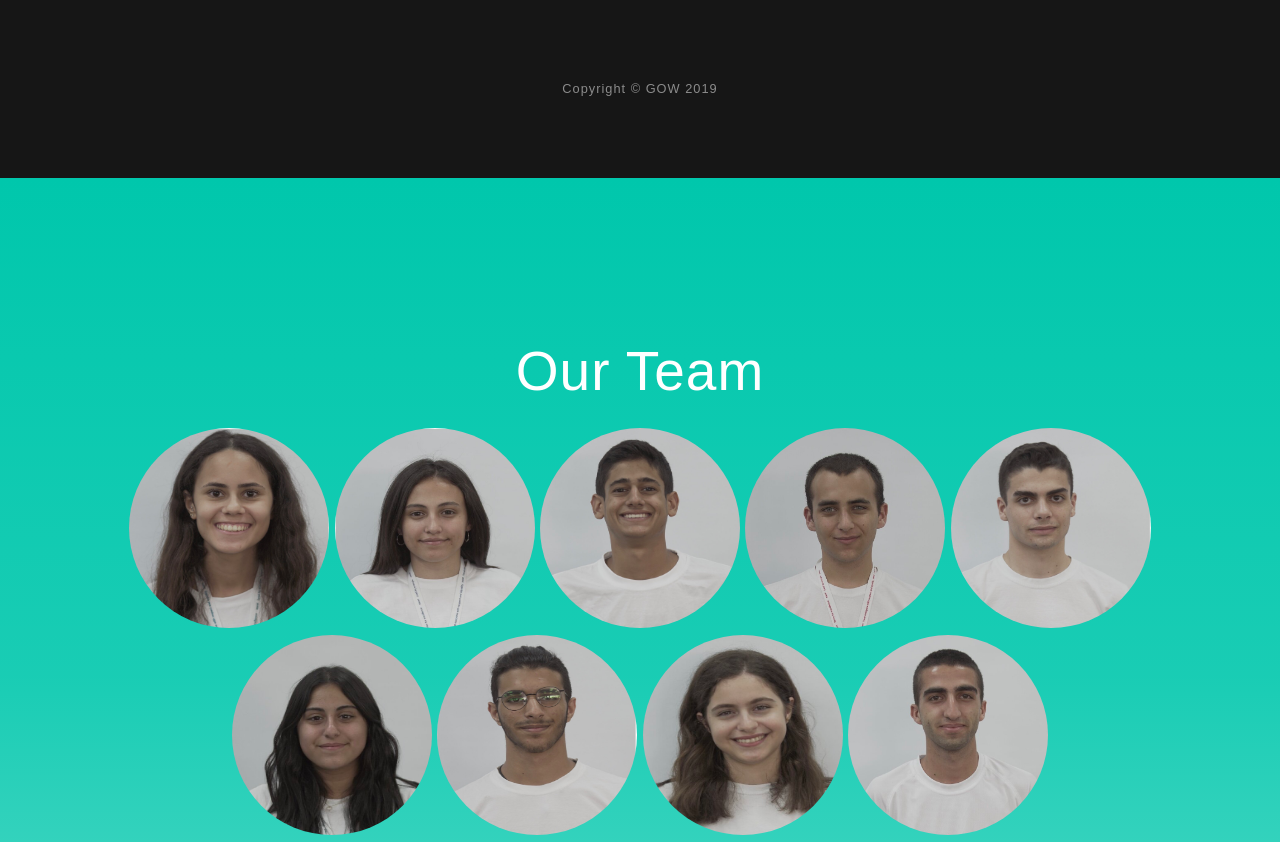
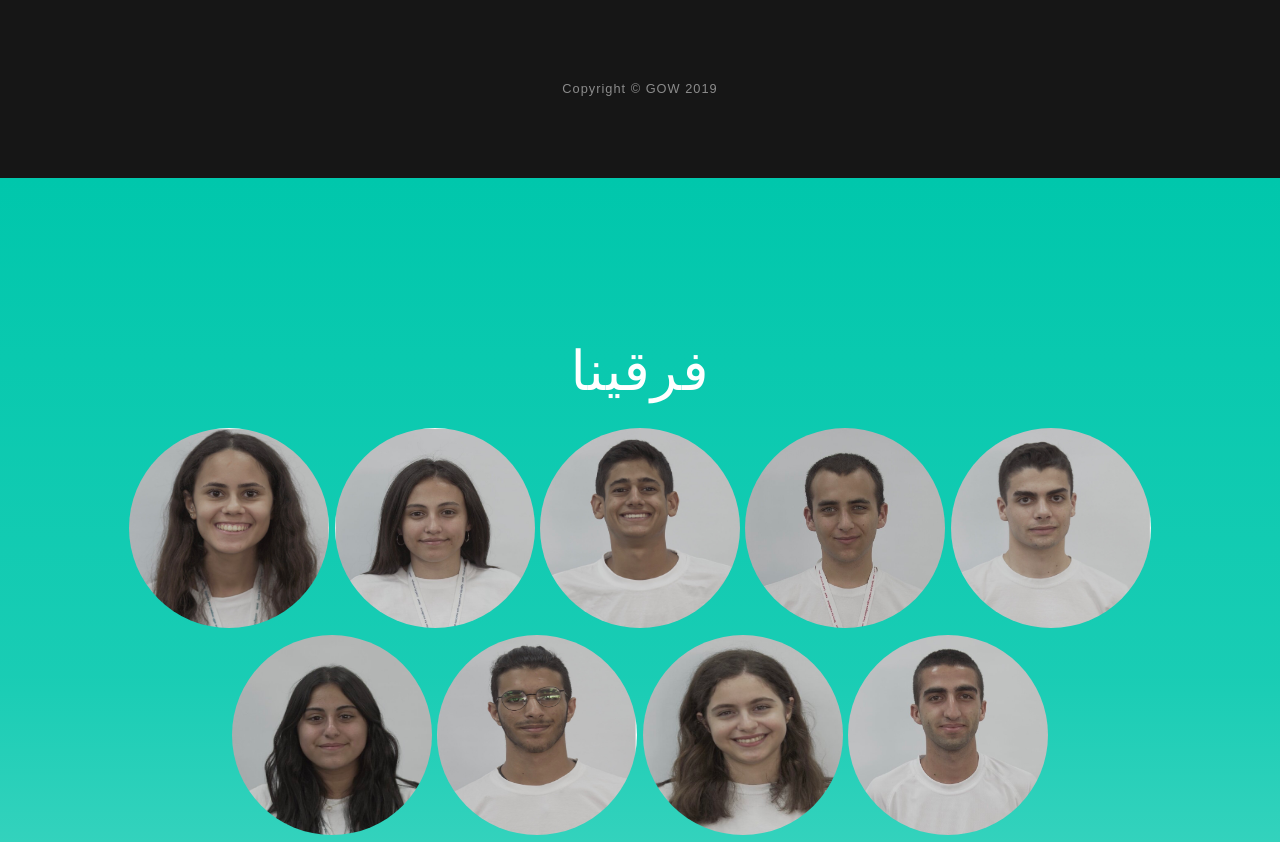
Before and after one commit to itamar19-meet/GOW, a Flask app: page /arabic in a window 1280 px wide. Shown: the part 4422-5264 px from the top of the page. Run offline with Flask 2, Linux system fonts and the light colour scheme; some libraries are stand-ins or nearby versions.

Commit message:
our team

```diff
--- a/templates/arabic_website.html
+++ b/templates/arabic_website.html
@@ -370,7 +370,7 @@
       <div class="container">
         <div class="row">
           <div class="col-lg-12 mx-auto">
-              <h2 class="text-white mb-4" style="font-size: 55px">Our Team</h2>
+              <h2 class="text-white mb-4" style="font-size: 55px">فرقينا</h2>
             <span>
               <div class="flip-box" style="display: inline-block;">
                 <div class="flip-box-inner">
```
Also changed, not shown: 2 other files.
